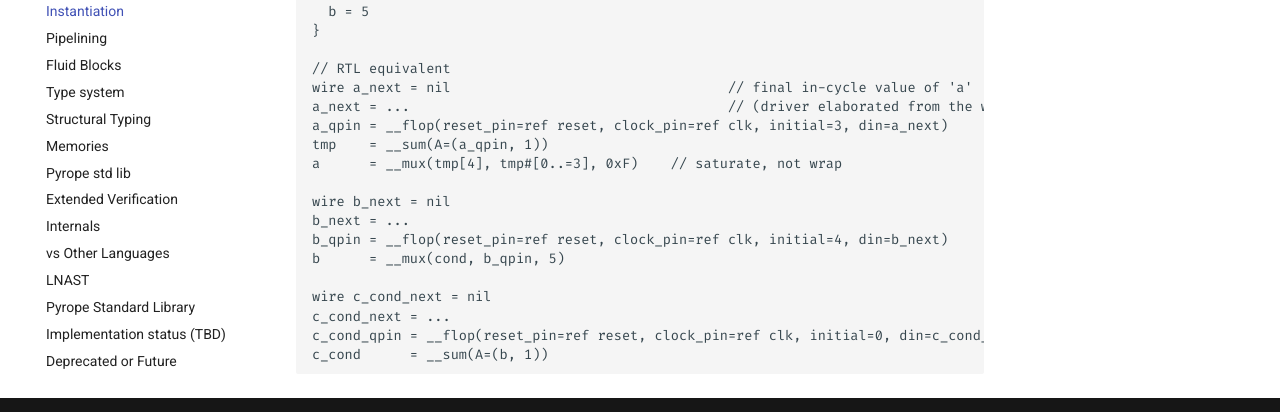
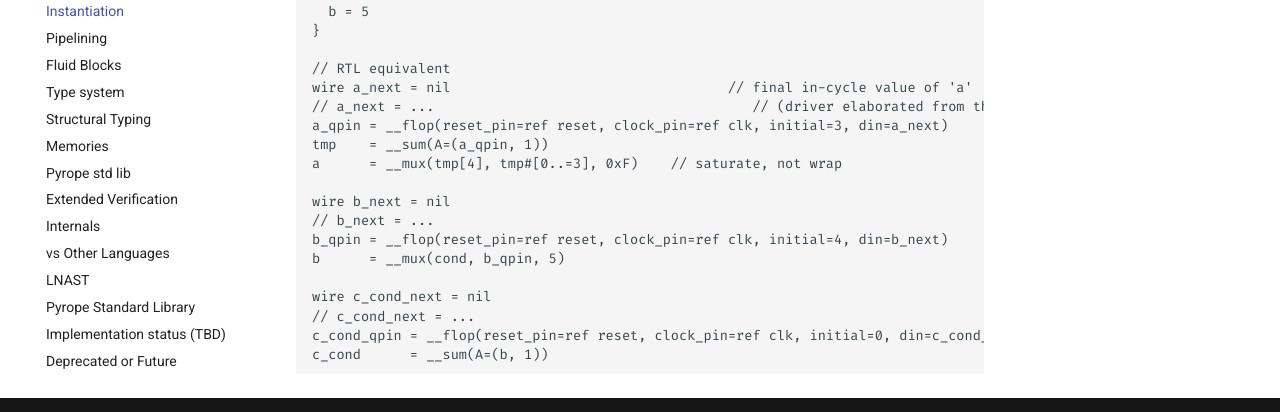
Before and after one commit to masc-ucsc/docs, an MkDocs documentation site: the page built from docs/pyrope/06b-instantiation.md, in a window 1280 px wide and 900 px high, scrolled down 7955 px. Shown: the part 457-869 px from the top of the window. Built offline with MkDocs 1.6.1 and Material for MkDocs 9.7.7, drawn with Linux system fonts in a browser that asks for light colours; comment, search, counter and statistics services are not loaded; some of the changed text lies outside the part shown.

Commit message:
fix not parsable examples

````diff
--- a/docs/pyrope/06b-instantiation.md
+++ b/docs/pyrope/06b-instantiation.md
@@ -655,18 +655,18 @@ if cond {
 
 // RTL equivalent
 wire a_next = nil                                  // final in-cycle value of 'a'
-a_next = ...                                       // (driver elaborated from the writes to 'a')
+// a_next = ...                                       // (driver elaborated from the writes to 'a')
 a_qpin = __flop(reset_pin=ref reset, clock_pin=ref clk, initial=3, din=a_next)
 tmp    = __sum(A=(a_qpin, 1))
 a      = __mux(tmp[4], tmp#[0..=3], 0xF)    // saturate, not wrap
 
 wire b_next = nil
-b_next = ...
+// b_next = ...
 b_qpin = __flop(reset_pin=ref reset, clock_pin=ref clk, initial=4, din=b_next)
 b      = __mux(cond, b_qpin, 5)
 
 wire c_cond_next = nil
-c_cond_next = ...
+// c_cond_next = ...
 c_cond_qpin = __flop(reset_pin=ref reset, clock_pin=ref clk, initial=0, din=c_cond_next)
 c_cond      = __sum(A=(b, 1))
 ```
````
Also changed, not shown: docs/pyrope/04-variables.md (+1 -1 lines).
